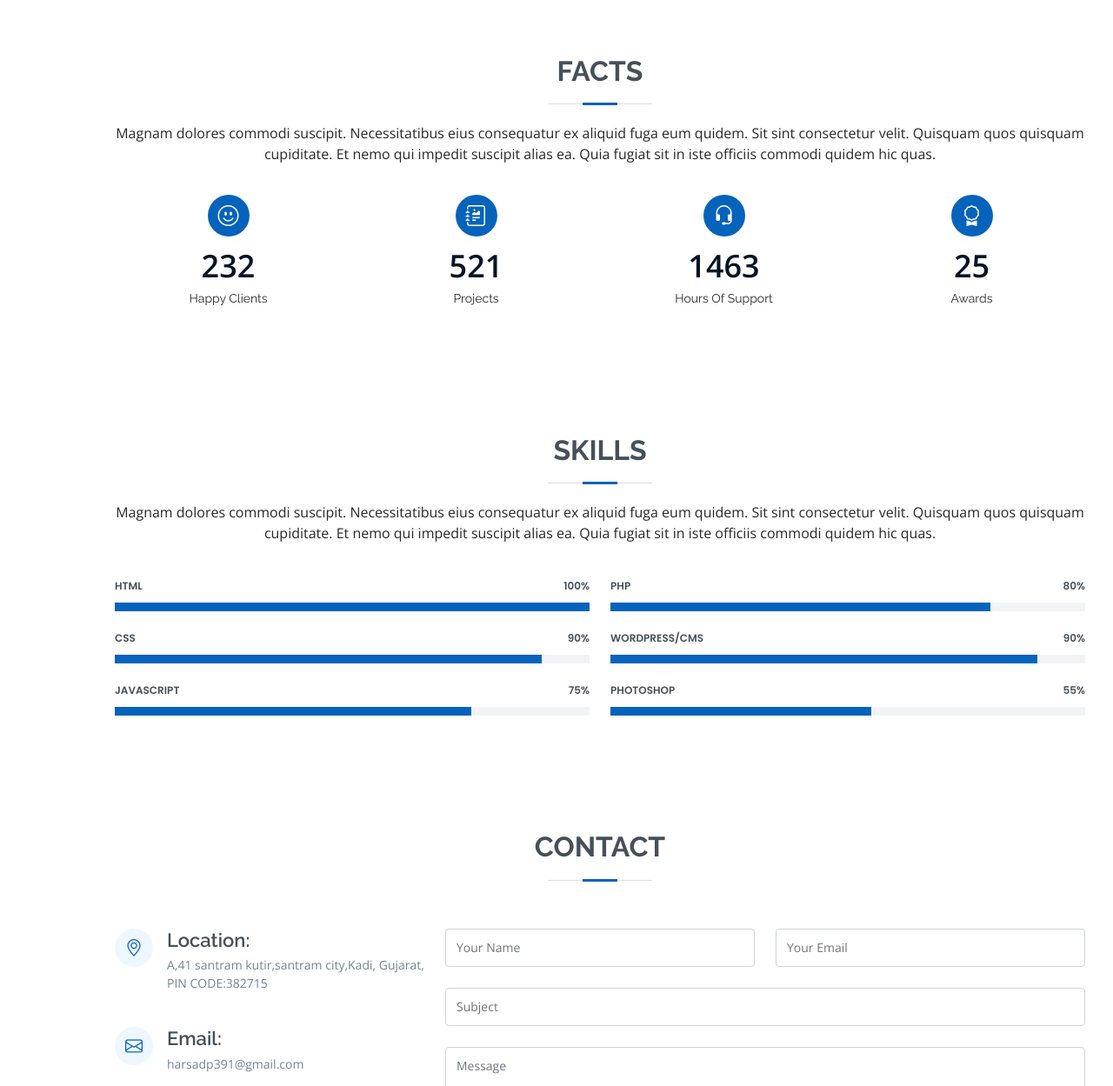
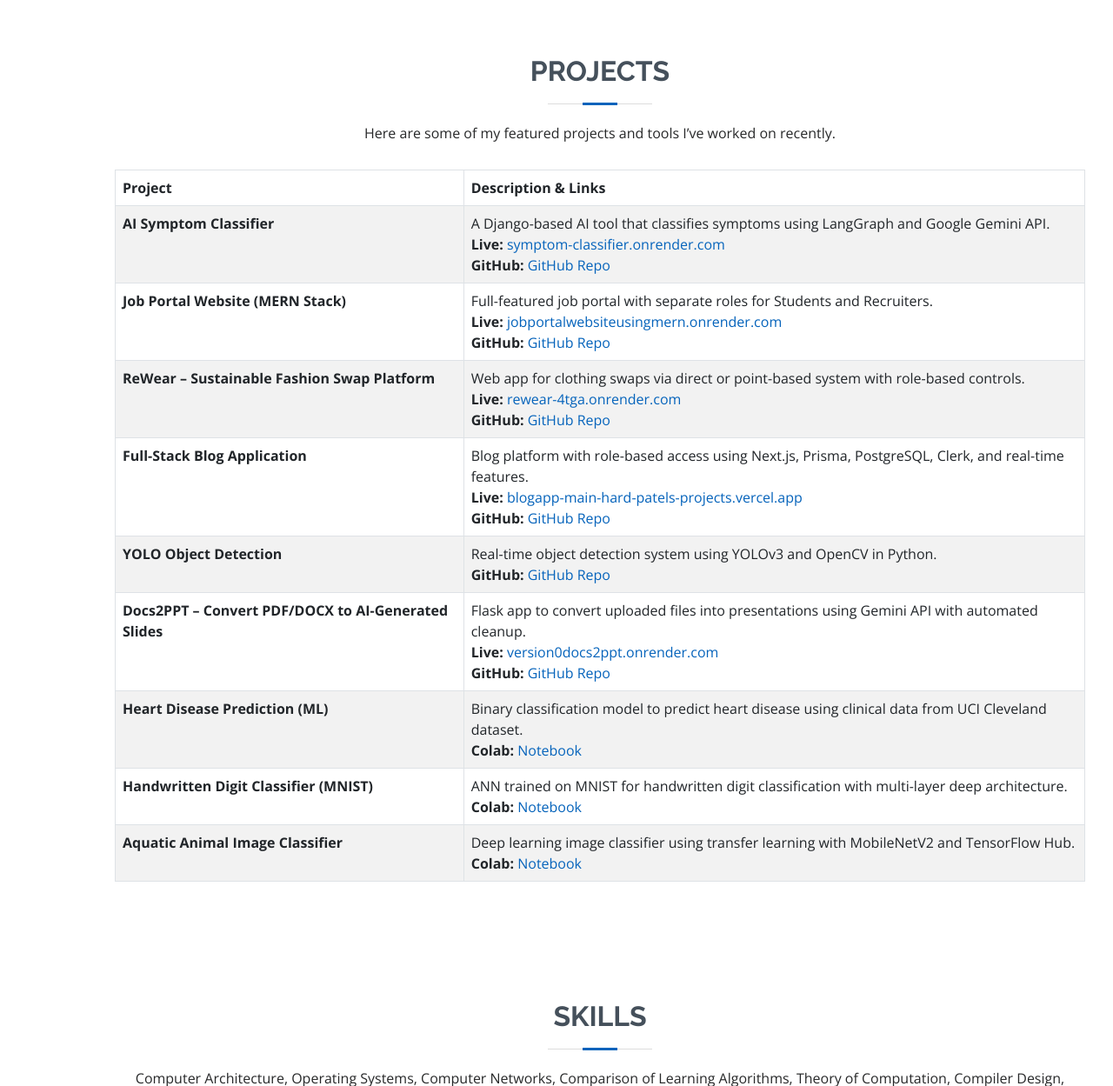
Before and after one commit to HardPatel2005/HardPatel2005.github.io, a plain HTML site: page index.html in a window 1280 px wide. Shown: the part 1551-2800 px from the top of the page at 87% size. Drawn offline with nearby package versions, Linux system fonts and the light colour scheme.

Commit message:
💡 Added dynamic age logic, updated skills & projects section

```diff
--- a/index.html
+++ b/index.html
@@ -5,7 +5,7 @@
   <meta charset="utf-8">
   <meta content="width=device-width, initial-scale=1.0" name="viewport">
 
-  <title>MyResume Bootstrap Template - Index</title>
+  <title>Hard Patel Portfolio-website</title>
   <meta content="" name="description">
   <meta content="" name="keywords">
 
@@ -98,69 +98,116 @@
               </div>
               <div class="col-lg-6">
                 <ul>
-                  <li><i class="bi bi-chevron-right"></i> <strong>Age:</strong> <span>18</span></li>
+                  <li><i class="bi bi-chevron-right"></i> <strong>Age:</strong> <span id="display-age"></span></li>
+
                   <li><i class="bi bi-chevron-right"></i> <strong>Degree:</strong> <span>B.E</span></li>
-                  <li><i class="bi bi-chevron-right"></i> <strong>PhEmailone:</strong> <span>harsadp391@gmail.com.com</span></li>
+                  <li><i class="bi bi-chevron-right"></i> <strong>Email:</strong> <span>harsadp391@gmail.com.com</span></li>
                 </ul>
               </div>
             </div>
-            <p>
-               Quisquam sunt adipisci omnis et ut. Nulla accusantium dolor incidunt officia tempore. Et eius omnis.
-              Cupiditate ut dicta maxime officiis quidem quia. Sed et consectetur qui quia rOfficiis eligendi itaque labore et dolorum mollitia officiis optio vero.epellendus itaque neque. Aliquid amet quidem ut quaerat cupiditate. Ab et eum qui repellendus omnis culpa magni laudantium dolores.
-            </p>
+
           </div>
         </div>
 
       </div>
     </section><!-- End About Section -->
+<!-- Facts section removed -->
+<!-- Projects section added -->
+<section id="projects" class="projects section-bg">
+  <div class="container" data-aos="fade-up">
+    <div class="section-title">
+      <h2>Projects</h2>
+      <p>Here are some of my featured projects and tools I’ve worked on recently.</p>
+    </div>
 
-    <!-- ======= Facts Section ======= -->
-    <section id="facts" class="facts">
-      <div class="container" data-aos="fade-up">
+    <div class="table-responsive">
+      <table class="table table-bordered table-striped">
+        <thead class="thead-dark">
+          <tr>
+            <th>Project</th>
+            <th>Description & Links</th>
+          </tr>
+        </thead>
+        <tbody>
+          <tr>
+            <td><strong>AI Symptom Classifier</strong></td>
+            <td>
+              A Django-based AI tool that classifies symptoms using LangGraph and Google Gemini API.<br>
+              <strong>Live:</strong> <a href="https://symptom-classifier.onrender.com" target="_blank">symptom-classifier.onrender.com</a><br>
+              <strong>GitHub:</strong> <a href="https://github.com/HardPatel2005/symptom_classifier_project" target="_blank">GitHub Repo</a>
+            </td>
+          </tr>
+          <tr>
+            <td><strong>Job Portal Website (MERN Stack)</strong></td>
+            <td>
+              Full-featured job portal with separate roles for Students and Recruiters.<br>
+              <strong>Live:</strong> <a href="https://jobportalwebsiteusingmern.onrender.com/" target="_blank">jobportalwebsiteusingmern.onrender.com</a><br>
+              <strong>GitHub:</strong> <a href="https://github.com/HardPatel2005/job_portal_Website" target="_blank">GitHub Repo</a>
+            </td>
+          </tr>
+          <tr>
+            <td><strong>ReWear – Sustainable Fashion Swap Platform</strong></td>
+            <td>
+              Web app for clothing swaps via direct or point-based system with role-based controls.<br>
+              <strong>Live:</strong> <a href="https://rewear-4tga.onrender.com" target="_blank">rewear-4tga.onrender.com</a><br>
+              <strong>GitHub:</strong> <a href="https://github.com/HardPatel2005/Rewear" target="_blank">GitHub Repo</a>
+            </td>
+          </tr>
+          <tr>
+            <td><strong>Full-Stack Blog Application</strong></td>
+            <td>
+              Blog platform with role-based access using Next.js, Prisma, PostgreSQL, Clerk, and real-time features.<br>
+              <strong>Live:</strong> <a href="https://blogapp-main-hard-patels-projects.vercel.app/" target="_blank">blogapp-main-hard-patels-projects.vercel.app</a><br>
+              <strong>GitHub:</strong> <a href="https://github.com/HardPatel2005/blogapp-main" target="_blank">GitHub Repo</a>
+            </td>
+          </tr>
+          <tr>
+            <td><strong>YOLO Object Detection</strong></td>
+            <td>
+              Real-time object detection system using YOLOv3 and OpenCV in Python.<br>
+              <strong>GitHub:</strong> <a href="https://github.com/HardPatel2005/perceptionX-main" target="_blank">GitHub Repo</a>
+            </td>
+          </tr>
+          <tr>
+            <td><strong>Docs2PPT – Convert PDF/DOCX to AI-Generated Slides</strong></td>
+            <td>
+              Flask app to convert uploaded files into presentations using Gemini API with automated cleanup.<br>
+              <strong>Live:</strong> <a href="https://version0docs2ppt.onrender.com/" target="_blank">version0docs2ppt.onrender.com</a><br>
+              <strong>GitHub:</strong> <a href="https://github.com/HardPatel2005/version0docs2ppt" target="_blank">GitHub Repo</a>
+            </td>
+          </tr>
+          <tr>
+            <td><strong>Heart Disease Prediction (ML)</strong></td>
+            <td>
+              Binary classification model to predict heart disease using clinical data from UCI Cleveland dataset.<br>
+              <strong>Colab:</strong> <a href="https://colab.research.google.com/drive/1wuz0wyBMLyJeXKTy9Gz39s1ljqeHFOqY?usp=sharing" target="_blank">Notebook</a>
+            </td>
+          </tr>
+          <tr>
+            <td><strong>Handwritten Digit Classifier (MNIST)</strong></td>
+            <td>
+              ANN trained on MNIST for handwritten digit classification with multi-layer deep architecture.<br>
+              <strong>Colab:</strong> <a href="https://colab.research.google.com/drive/1wuz0wyBMLyJeXKTy9Gz39s1ljqeHFOqY?usp=sharing" target="_blank">Notebook</a>
+            </td>
+          </tr>
+          <tr>
+            <td><strong>Aquatic Animal Image Classifier</strong></td>
+            <td>
+              Deep learning image classifier using transfer learning with MobileNetV2 and TensorFlow Hub.<br>
+              <strong>Colab:</strong> <a href="https://colab.research.google.com/drive/1wuz0wyBMLyJeXKTy9Gz39s1ljqeHFOqY?authuser=2#scrollTo=aYJtfLrOH4U-" target="_blank">Notebook</a>
+            </td>
+          </tr>
 
-        <div class="section-title">
-          <h2>Facts</h2>
-          <p>Magnam dolores commodi suscipit. Necessitatibus eius consequatur ex aliquid fuga eum quidem. Sit sint consectetur velit. Quisquam quos quisquam cupiditate. Et nemo qui impedit suscipit alias ea. Quia fugiat sit in iste officiis commodi quidem hic quas.</p>
-        </div>
+        </tbody>
+      </table>
+    </div>
+  </div>
+</section>
+<!-- End Projects section -->
+<!-- End Projects section -->
 
-        <div class="row">
-
-          <div class="col-lg-3 col-md-6">
-            <div class="count-box">
-              <i class="bi bi-emoji-smile"></i>
-              <span data-purecounter-start="0" data-purecounter-end="232" data-purecounter-duration="1" class="purecounter"></span>
-              <p>Happy Clients</p>
-            </div>
-          </div>
-
-          <div class="col-lg-3 col-md-6 mt-5 mt-md-0">
-            <div class="count-box">
-              <i class="bi bi-journal-richtext"></i>
-              <span data-purecounter-start="0" data-purecounter-end="521" data-purecounter-duration="1" class="purecounter"></span>
-              <p>Projects</p>
-            </div>
-          </div>
-
-          <div class="col-lg-3 col-md-6 mt-5 mt-lg-0">
-            <div class="count-box">
-              <i class="bi bi-headset"></i>
-              <span data-purecounter-start="0" data-purecounter-end="1463" data-purecounter-duration="1" class="purecounter"></span>
-              <p>Hours Of Support</p>
-            </div>
-          </div>
-
-          <div class="col-lg-3 col-md-6 mt-5 mt-lg-0">
-            <div class="count-box">
-              <i class="bi bi-award"></i>
-              <span data-purecounter-start="0" data-purecounter-end="25" data-purecounter-duration="1" class="purecounter"></span>
-              <p>Awards</p>
-            </div>
-          </div>
-
-        </div>
-
-      </div>
-    </section><!-- End Facts Section -->
+<!-- End Projects section -->
+<!-- End Facts Section -->
 
     <!-- ======= Skills Section ======= -->
     <section id="skills" class="skills section-bg">
@@ -168,7 +215,9 @@
 
         <div class="section-title">
           <h2>Skills</h2>
-          <p>Magnam dolores commodi suscipit. Necessitatibus eius consequatur ex aliquid fuga eum quidem. Sit sint consectetur velit. Quisquam quos quisquam cupiditate. Et nemo qui impedit suscipit alias ea. Quia fugiat sit in iste officiis commodi quidem hic quas.</p>
+          <p>Computer Architecture, Operating Systems, Computer Networks,
+Comparison of Learning Algorithms, Theory of Computation, Compiler
+Design, Microprocessor & Interfaces this all is coursework and skill of me.</p>
         </div>
 
         <div class="row skills-content">
@@ -200,33 +249,51 @@
 
           <div class="col-lg-6">
 
-            <div class="progress">
-              <span class="skill">PHP <i class="val">80%</i></span>
-              <div class="progress-bar-wrap">
-                <div class="progress-bar" role="progressbar" aria-valuenow="80" aria-valuemin="0" aria-valuemax="100"></div>
-              </div>
-            </div>
-
-            <div class="progress">
-              <span class="skill">WordPress/CMS <i class="val">90%</i></span>
-              <div class="progress-bar-wrap">
-                <div class="progress-bar" role="progressbar" aria-valuenow="90" aria-valuemin="0" aria-valuemax="100"></div>
-              </div>
-            </div>
-
-            <div class="progress">
-              <span class="skill">Photoshop <i class="val">55%</i></span>
-              <div class="progress-bar-wrap">
-                <div class="progress-bar" role="progressbar" aria-valuenow="55" aria-valuemin="0" aria-valuemax="100"></div>
-              </div>
-            </div>
-
           </div>
 
         </div>
 
       </div>
     </section><!-- End Skills Section -->
+
+<section id="progress" class="skills section-bg">
+  <div class="container" data-aos="fade-up">
+    <div class="section-title">
+      <h2>Learning Progress</h2>
+      <p>These are the technologies I'm actively learning and improving on.</p>
+    </div>
+    <div class="row skills-content">
+      <div class="col-lg-6">
+        <div class="progress">
+          <span class="skill">Python <i class="val">40%</i></span>
+          <div class="progress-bar-wrap">
+            <div class="progress-bar" role="progressbar" style="width: 60%;" aria-valuenow="40" aria-valuemin="0" aria-valuemax="100"></div>
+          </div>
+        </div>
+        <div class="progress">
+          <span class="skill">MERN Stack <i class="val">80%</i></span>
+          <div class="progress-bar-wrap">
+            <div class="progress-bar" role="progressbar" style="width: 80%;" aria-valuenow="80" aria-valuemin="0" aria-valuemax="100"></div>
+          </div>
+        </div>
+        <div class="progress">
+          <span class="skill">Django <i class="val">60%</i></span>
+          <div class="progress-bar-wrap">
+            <div class="progress-bar" role="progressbar" style="width: 60%;" aria-valuenow="60" aria-valuemin="0" aria-valuemax="100"></div>
+          </div>
+        </div>
+        <div class="progress">
+          <span class="skill">Java <i class="val">50%</i></span>
+          <div class="progress-bar-wrap">
+            <div class="progress-bar" role="progressbar" style="width: 50%;" aria-valuenow="50" aria-valuemin="0" aria-valuemax="100"></div>
+          </div>
+        </div>
+      </div>
+    </div>
+  </div>
+</section>
+<!-- End Progress Section -->
+<!-- d Skills Section --> -->
 
     <!-- ======= Resume Section ======= -->
 
@@ -243,11 +310,7 @@
 
           <div class="col-lg-4">
             <div class="info">
-              <div class="address">
-                <i class="bi bi-geo-alt"></i>
-                <h4>Location:</h4>
-                <p>A,41 santram kutir,santram city,Kadi, Gujarat, PIN CODE:382715</p>
-              </div>
+
 
               <div class="email">
                 <i class="bi bi-envelope"></i>
@@ -303,7 +366,7 @@
   <footer id="footer">
     <div class="container">
       <h3>Hard Patel</h3>
-      <p>Et aut eum quis fuga eos sunt ipsa nihil. Labore corporis magni eligendi fuga maxime saepe commodi placeat.</p>
+
       <div class="social-links">
         <a href="https://twitter.com/Hard_patel201" class="twitter"><i class="bx bxl-twitter"></i></a>
         <a href="https://www.facebook.com/harsad.patel.79219" class="facebook"><i class="bx bxl-facebook"></i></a>
@@ -341,5 +404,20 @@
   <script src="assets/js/main.js"></script>
 
 </body>
+<script>
+  // Auto-calculate and display age
+  document.addEventListener("DOMContentLoaded", function () {
+    const birthday = new Date("2005-04-17");
+    const ageSpan = document.querySelector("#display-age");
+    const today = new Date();
+    let age = today.getFullYear() - birthday.getFullYear();
+    const m = today.getMonth() - birthday.getMonth();
+    if (m < 0 || (m === 0 && today.getDate() < birthday.getDate())) {
+      age--;
+    }
+    if (ageSpan) ageSpan.textContent = age;
+  });
+</script>
+
 
 </html>
```
Also changed, not shown: portfolio-details.html (+22 -7 lines), assets/img/profile-img.jpg (deleted).
